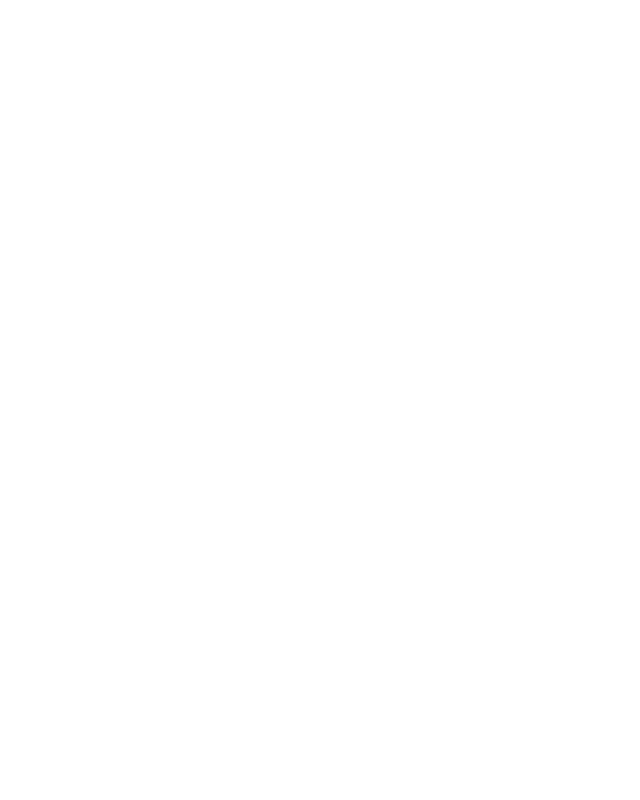
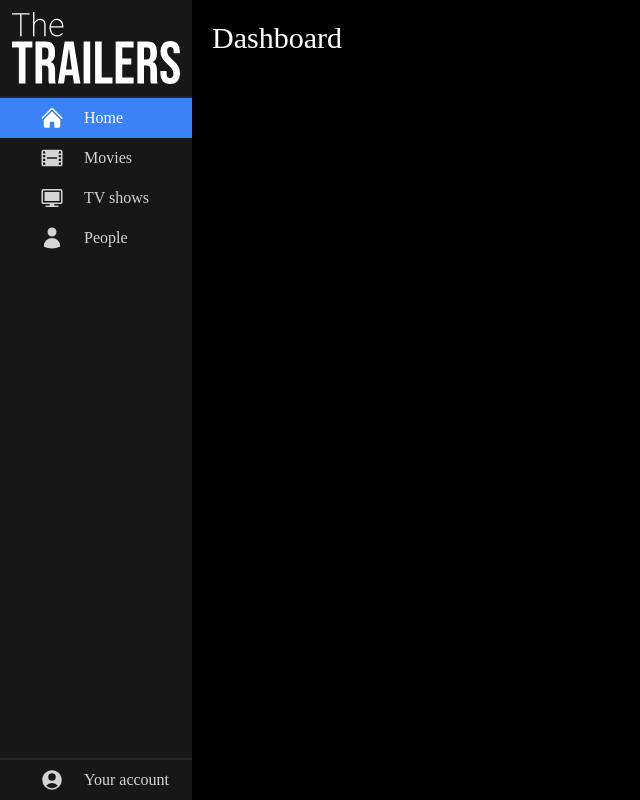
Before and after one commit to ralphdijkstra/API-1, a React (Vite) app in the folder the-trailers/: page /dashboard in a window 1280 px wide. Before the commit this address had no page. Shown: the whole page, without its empty margins (0-640 px from the left). Built offline with nearby package versions, Linux system fonts and the light colour scheme.

Commit message:
Changed router

```diff
--- a/the-trailers/src/App.jsx
+++ b/the-trailers/src/App.jsx
@@ -10,8 +10,8 @@
   })
   return (
     <Routes>
-      <Route path="/" element={<Home />} />
-      <Route path="/movies" element={<Movies />} />
+      <Route path="/dashboard" element={<Home />} />
+      <Route path="/dashboard/movies" element={<Movies />} />
     </Routes>
   );
 }
--- a/the-trailers/src/Components/SideBar.jsx
+++ b/the-trailers/src/Components/SideBar.jsx
@@ -15,10 +15,10 @@
       <div className="border-b-2 p-3 border-neutral-800 flex justify-center">
         <Logo />
       </div>
-      <SideBarLink href={"/"}>
+      <SideBarLink href={"/dashboard"}>
         <HomeIcon className="w-6 h-6" /> Home
       </SideBarLink>
-      <SideBarLink href={"/movies"}>
+      <SideBarLink href={"/dashboard/movies"}>
         <FilmIcon className="w-6 h-6" />
         Movies
       </SideBarLink>
```
